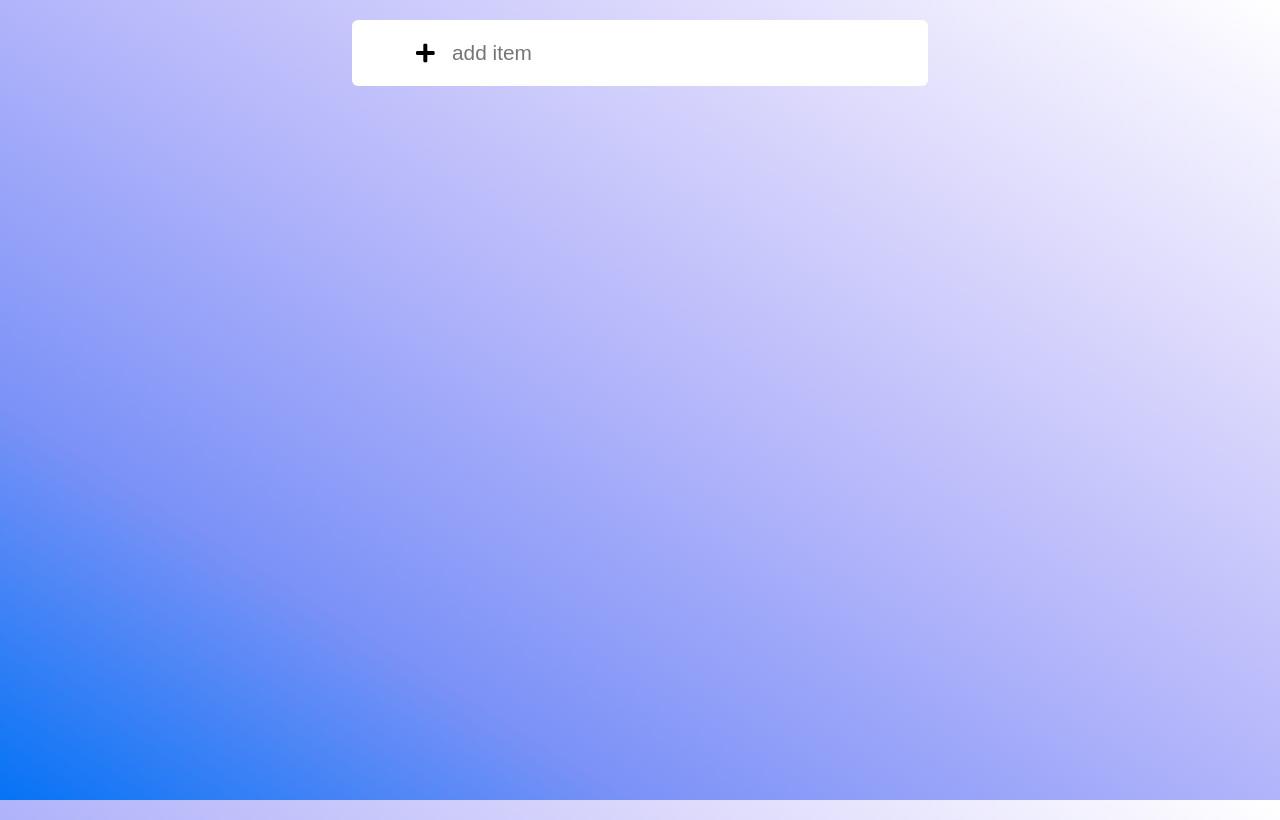
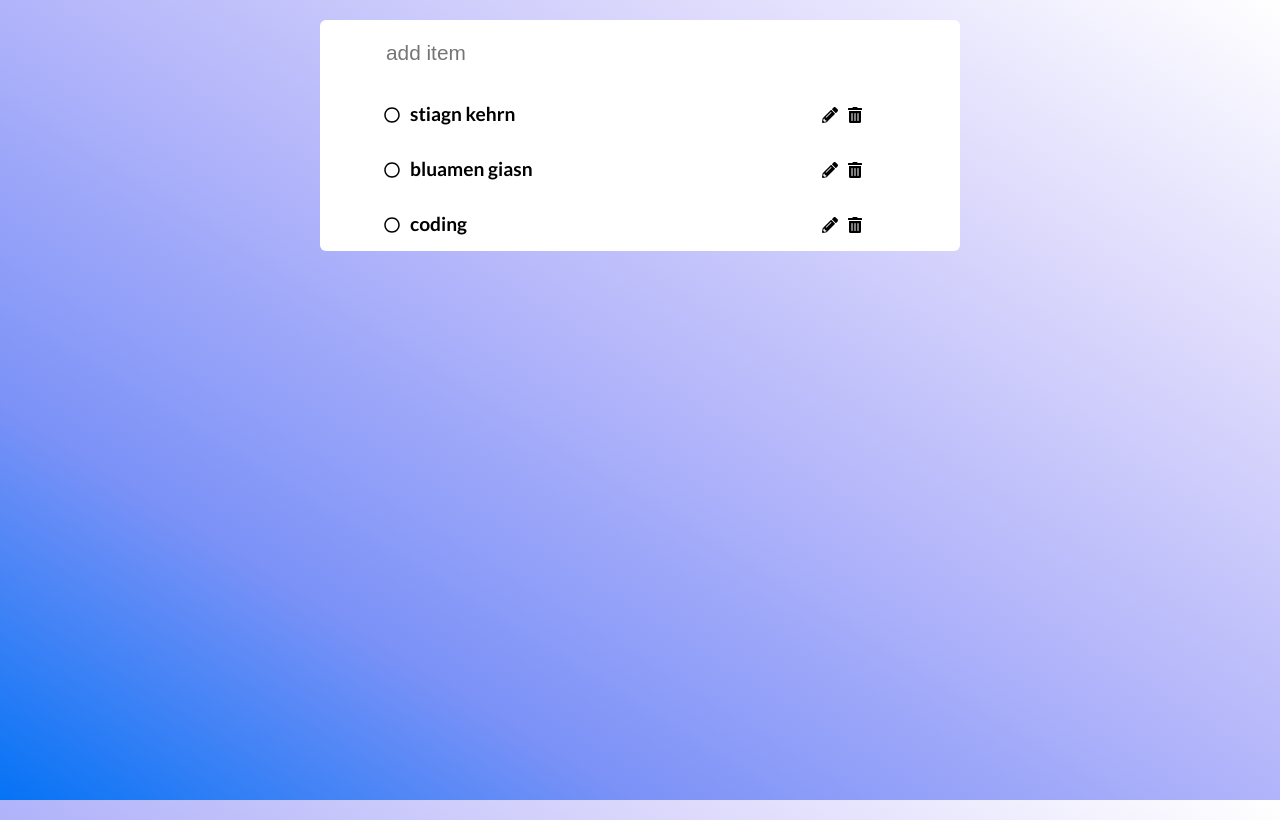
Before and after one commit to leitnerdominik/ReactTodoApp, a React app: page / in a window 1280 px wide. Built offline with nearby package versions, Linux system fonts and the light colour scheme.

Commit message:
added fontawesome library

```diff
--- a/package.json
+++ b/package.json
@@ -24,6 +24,10 @@
     "webpack-dev-server": "^3.1.4"
   },
   "dependencies": {
+    "@fortawesome/fontawesome-svg-core": "^1.2.0-14",
+    "@fortawesome/free-regular-svg-icons": "^5.1.0-11",
+    "@fortawesome/free-solid-svg-icons": "^5.1.0-11",
+    "@fortawesome/react-fontawesome": "0.1.0-11",
     "react": "^16.4.0",
     "react-dom": "^16.4.0"
   }
--- a/src/App.js
+++ b/src/App.js
@@ -1,12 +1,19 @@
 import React, { Component } from "react";
+
+import { library } from '@fortawesome/fontawesome-svg-core';
+import { FontAwesomeIcon } from '@fortawesome/react-fontawesome';
+import { far } from '@fortawesome/free-regular-svg-icons';
+import { faCircle, faPencilAlt, faTrashAlt, faPlus } from '@fortawesome/free-solid-svg-icons';
 
 import Todo from './container/Todo/Todo';
 
 import './App.css';
 
 
+library.add(far, faCircle, faPencilAlt, faTrashAlt, faPlus);
 
 class App extends Component {
+
     render() {
         return (
             <div>
--- a/src/components/TodoInput/TodoInput.js
+++ b/src/components/TodoInput/TodoInput.js
@@ -2,11 +2,28 @@ import React from 'react';
 
 import './TodoInput.css';
 
+import { FontAwesomeIcon } from '@fortawesome/react-fontawesome';
+
 const todoInput = (props) => {
+
+    const keyDownHandler = (event) => {
+        if(event.key === 'Enter') {
+            props.addItem(props.value);
+            props.cleanInput();
+        }
+
+    }
+
     return (
         <div>
-            <i className="fas fa-plus fa-lg"></i>
-            <input type="text" autoFocus placeholder="add item" onChange={props.change} value={props.value} />
+            <FontAwesomeIcon icon="fa-plus" />
+            <input
+                type="text"
+                autoFocus
+                placeholder="add item"
+                onChange={props.change}
+                value={props.value}
+                onKeyDown={keyDownHandler.bind(this)} />
         </div>
     );
 }
--- /dev/null
+++ b/src/components/TodoItems/TodoItem/TodoItem.css
@@ -0,0 +1,39 @@
+h2 {
+    display: inline-block;
+    width: calc(100% - 100px);
+    max-width: calc(100% - 100px);
+    font-size: 1.2em;
+    /* overflow: hidden; */
+    word-wrap: break-word;
+}
+
+svg {
+    margin-right: 10px;
+    height: 20px;
+    width: 20px;
+}
+
+svg:hover {
+    color: green;
+}
+
+.ContainerItem {
+}
+
+.ContainerItem:hover {
+    background-color: lightgray;
+}
+
+.checkItem {
+    display: inline-block;
+}
+
+.editItem, .deleteItem {
+    box-sizing: border-box;
+    position: relative;
+    display: inline-block;
+    /* left: 50%;
+    top: 50%;
+    transform: translateX(-50%) translateY(-50%) scale(1);
+    z-index: 10; */
+}
--- a/src/components/TodoItems/TodoItem/TodoItem.js
+++ b/src/components/TodoItems/TodoItem/TodoItem.js
@@ -1,15 +1,22 @@
 import React from 'react';
 
+import './TodoItem.css';
+
+import { FontAwesomeIcon } from '@fortawesome/react-fontawesome';
+
 const todoItem = (props) => {
-
-    const keyDownHandler = (event) => {
-        if(event.key === 'Enter')
-    }
-
     return (
-        <div>
-            <i class="far fa-circle"></i>
-            <h2></h2>
+        <div className="ContainerItem">
+            <div className="checkItem">
+                <FontAwesomeIcon icon={["far","circle"]} />
+            </div>
+            <h2>{props.value.name}</h2>
+            <div className="editItem">
+                <FontAwesomeIcon icon="pencil-alt"/>
+            </div>
+            <div className="deleteItem">
+                <FontAwesomeIcon icon="trash-alt"/>
+            </div>
         </div>
     );
 }
--- /dev/null
+++ b/src/components/TodoItems/TodoItems.js
@@ -0,0 +1,15 @@
+import React from 'react';
+
+import TodoItem from './TodoItem/TodoItem';
+
+const todoItems = (props) => {
+    return (
+        <div>
+        {props.items.map((item, index) => {
+            return <TodoItem value={item} key={index} />
+        })}
+        </div>
+    );
+}
+
+export default todoItems;
--- a/src/container/Todo/Todo.css
+++ b/src/container/Todo/Todo.css
@@ -3,5 +3,5 @@
     margin: 20px auto;
     background-color: white;
     border-radius: 6px;
-    padding-left: 5%;
+    padding: 0 5%;
 }
--- a/src/container/Todo/Todo.js
+++ b/src/container/Todo/Todo.js
@@ -1,6 +1,7 @@
 import React, { Component } from 'react';
 
 import TodoInput from '../../components/TodoInput/TodoInput';
+import TodoItems from '../../components/TodoItems/TodoItems';
 
 import './Todo.css';
 
@@ -36,6 +37,10 @@ class Todo extends Component {
         });
     }
 
+    cleanInputHandler() {
+        this.setState({term: ''});
+    }
+
     addItemHandler(item) {
         const items = [...this.state.items];
         const newItem = {
@@ -51,7 +56,7 @@ class Todo extends Component {
             return newItem;
         });
 
-        this.setState({items});
+        this.setState({items: updatedItems});
     }
 
     render() {
@@ -61,7 +66,10 @@ class Todo extends Component {
                 <TodoInput
                     change={this.inputChangeHandler.bind(this)}
                     value={this.state.term}
+                    addItem={this.addItemHandler.bind(this)}
+                    cleanInput={this.cleanInputHandler.bind(this)}
                 />
+                <TodoItems items={this.state.items} />
             </div>
         );
 
--- a/src/index.html
+++ b/src/index.html
@@ -5,7 +5,6 @@
     <meta charset="UTF-8">
     <meta name="viewport" content="width=device-width, initial-scale=1.0">
     <meta http-equiv="X-UA-Compatible" content="ie=edge">
-    <link rel="stylesheet" href="https://use.fontawesome.com/releases/v5.2.0/css/all.css" integrity="sha384-hWVjflwFxL6sNzntih27bfxkr27PmbbK/iSvJ+a4+0owXq79v+lsFkW54bOGbiDQ" crossorigin="anonymous">
 	<link href="https://fonts.googleapis.com/css?family=Lato:400,700" rel="stylesheet">
     <title>Todo App</title>
 </head>
```
Also changed, not shown: src/components/TodoItems/TodoItem.js (deleted, +0 -9 lines), 1 other file (tests, documents, lock files or other folders).
